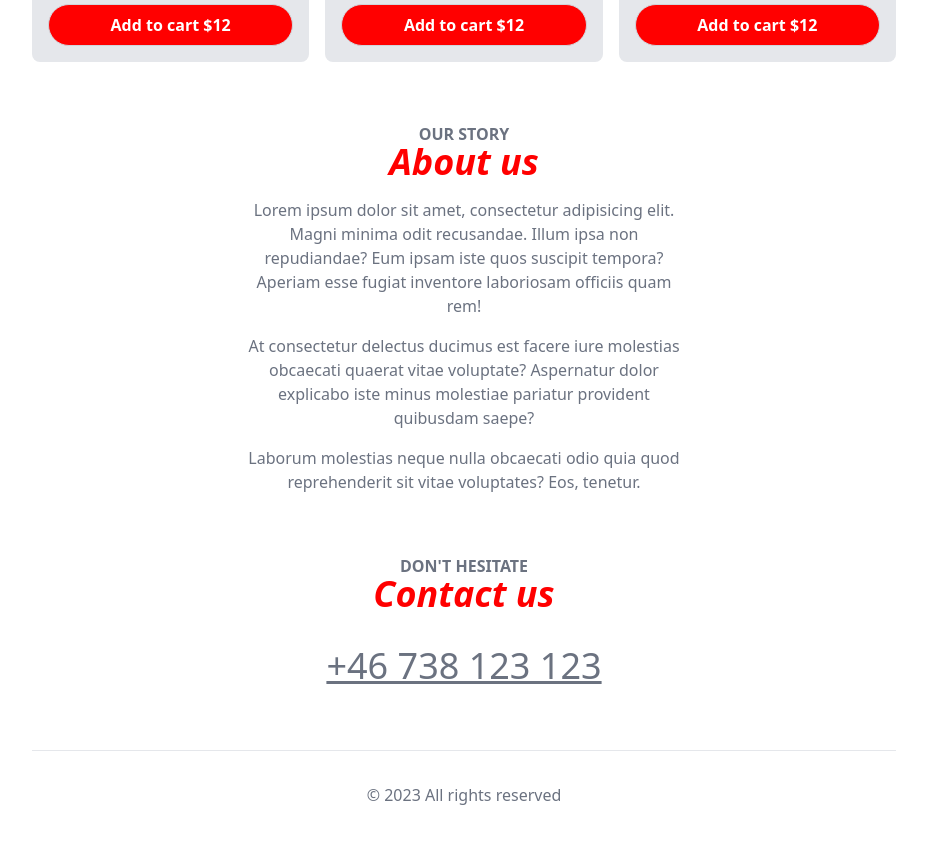
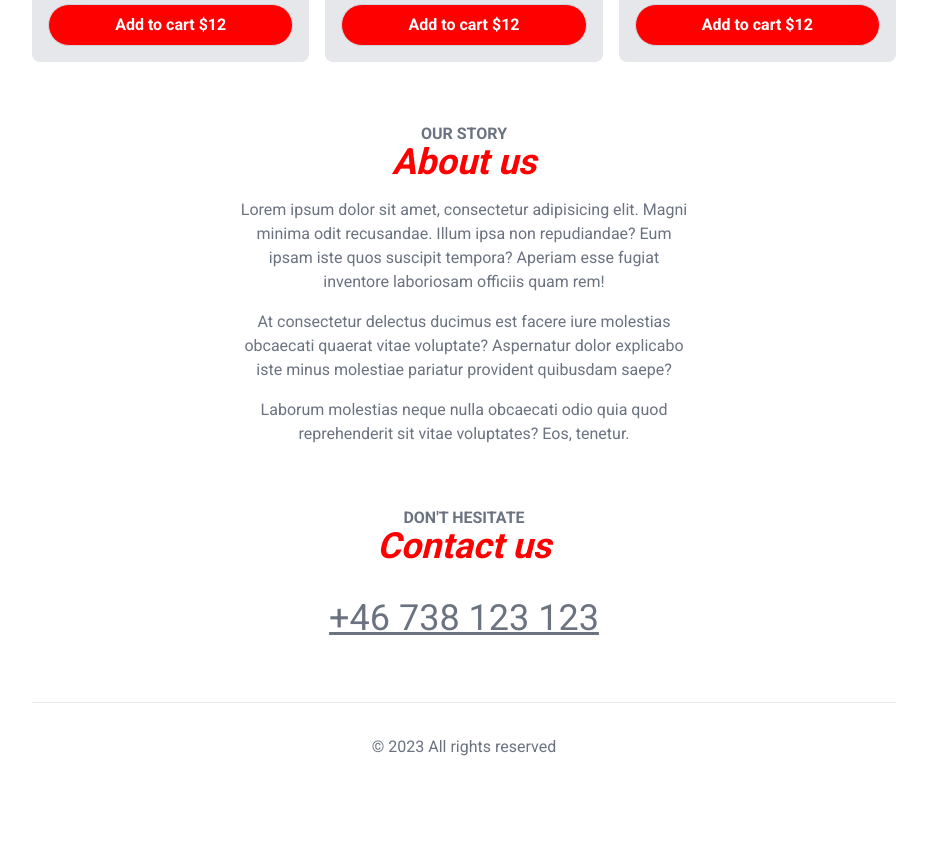
Before and after one commit to elab-development/internet-tehnologije-2025-aplikacijazaporucivanjehrane_2022_0396, a Next.js app: page / in a window 1280 px wide. Shown: the part 1000-1843 px from the top of the page, without its empty margins (176-1103 px from the left). After the commit the page ends 1807 px from the top, so only its background shows below. Built offline with nearby package versions, Linux system fonts and the light colour scheme.

Commit message:
google kredencijali

```diff
--- a/src/app/api/auth/[...nextauth]/route.js
+++ b/src/app/api/auth/[...nextauth]/route.js
@@ -3,9 +3,18 @@ import CredentialsProvider from "next-auth/providers/credentials"
 import * as mongoose from "mongoose";
 import bcrypt from "bcrypt";
 import {User} from '@/models/User';
+import GoogleProvider from "next-auth/providers/google";
+
 
 const handler = NextAuth({
+
+
+
   providers: [
+    GoogleProvider({
+    clientId: process.env.GOOGLE_CLIENT_ID,
+    clientSecret: process.env.GOOGLE_CLIENT_SECRET
+  }),
   CredentialsProvider({
 
       name: 'Credentials',
--- a/src/app/layout.js
+++ b/src/app/layout.js
@@ -1,37 +1,30 @@
-import { Geist, Geist_Mono } from "next/font/google";
-import "./globals.css";
+import {AppProvider} from "@/components/AppContext";
 import Header from "@/components/layout/Header";
+import { Roboto } from 'next/font/google'
+import './globals.css'
 
-const geistSans = Geist({
-  variable: "--font-geist-sans",
-  subsets: ["latin"],
-});
-
-const geistMono = Geist_Mono({
-  variable: "--font-geist-mono",
-  subsets: ["latin"],
-});
+const roboto = Roboto({ subsets: ['latin'], weight: ['400', '500', '700'] })
 
 export const metadata = {
-  title: "Create Next App",
-  description: "Generated by create next app",
-};
+  title: 'Create Next App',
+  description: 'Generated by create next app',
+}
 
 export default function RootLayout({ children }) {
   return (
-    <html lang="en">
-      <body
-        className={`${geistSans.variable} ${geistMono.variable} antialiased`}
-      >
+    <html lang="en" className="scroll-smooth">
+      <body className={roboto.className}>
         <main className="max-w-4xl mx-auto p-4">
-          <Header/>
-          {children}
-          <footer className="border-t p-8 text-center text-gray-500 mt-16">
+          <AppProvider>
+
+            <Header />
+            {children}
+            <footer className="border-t p-8 text-center text-gray-500 mt-16">
               &copy; 2023 All rights reserved
-          </footer>
+            </footer>
+          </AppProvider>
         </main>
-
       </body>
     </html>
-  );
+  )
 }
--- /dev/null
+++ b/src/components/AppContext.js
@@ -0,0 +1,72 @@
+'use client';
+import {SessionProvider} from "next-auth/react";
+import {createContext, useEffect, useState} from "react";
+
+
+export const CartContext = createContext({});
+
+export function cartProductPrice(cartProduct) {
+  let price = cartProduct.basePrice;
+  if (cartProduct.size) {
+    price += cartProduct.size.price;
+  }
+  if (cartProduct.extras?.length > 0) {
+    for (const extra of cartProduct.extras) {
+      price += extra.price;
+    }
+  }
+  return price;
+}
+
+export function AppProvider({children}) {
+  const [cartProducts,setCartProducts] = useState([]);
+
+  const ls = typeof window !== 'undefined' ? window.localStorage : null;
+
+  useEffect(() => {
+    if (ls && ls.getItem('cart')) {
+      setCartProducts( JSON.parse( ls.getItem('cart') ) );
+    }
+  }, []);
+
+  function clearCart() {
+    setCartProducts([]);
+    saveCartProductsToLocalStorage([]);
+  }
+
+  function removeCartProduct(indexToRemove) {
+    setCartProducts(prevCartProducts => {
+      const newCartProducts = prevCartProducts
+        .filter((v,index) => index !== indexToRemove);
+      saveCartProductsToLocalStorage(newCartProducts);
+      return newCartProducts;
+    });
+    toast.success('Product removed');
+  }
+
+  function saveCartProductsToLocalStorage(cartProducts) {
+    if (ls) {
+      ls.setItem('cart', JSON.stringify(cartProducts));
+    }
+  }
+
+  function addToCart(product, size=null, extras=[]) {
+    setCartProducts(prevProducts => {
+      const cartProduct = {...product, size, extras};
+      const newProducts = [...prevProducts, cartProduct];
+      saveCartProductsToLocalStorage(newProducts);
+      return newProducts;
+    });
+  }
+
+  return (
+    <SessionProvider>
+      <CartContext.Provider value={{
+        cartProducts, setCartProducts,
+        addToCart, removeCartProduct, clearCart,
+      }}>
+        {children}
+      </CartContext.Provider>
+    </SessionProvider>
+  );
+}
--- a/src/components/layout/Header.js
+++ b/src/components/layout/Header.js
@@ -1,5 +1,31 @@
 import Link from "next/link";
 
+function AuthLinks({status, userName}) {
+  if (status === 'authenticated') {
+    return (
+      <>
+        <Link href={'/profile'} className="whitespace-nowrap">
+          Hello, {userName}
+        </Link>
+        <button
+          onClick={() => signOut()}
+          className="bg-primary rounded-full text-white px-8 py-2">
+          Logout
+        </button>
+      </>
+    );
+  }
+  if (status === 'unauthenticated') {
+    return (
+      <>
+        <Link href={'/login'}>Login</Link>
+        <Link href={'/register'} className="bg-primary rounded-full text-white px-8 py-2">
+          Register
+        </Link>
+      </>
+    );
+  }
+}
 
 export default function Header(){
     return (
```
Also changed, not shown: package.json (+5 -3 lines), tsconfig.json (+20 -8 lines), 2 other files (tests, documents, lock files or other folders).
